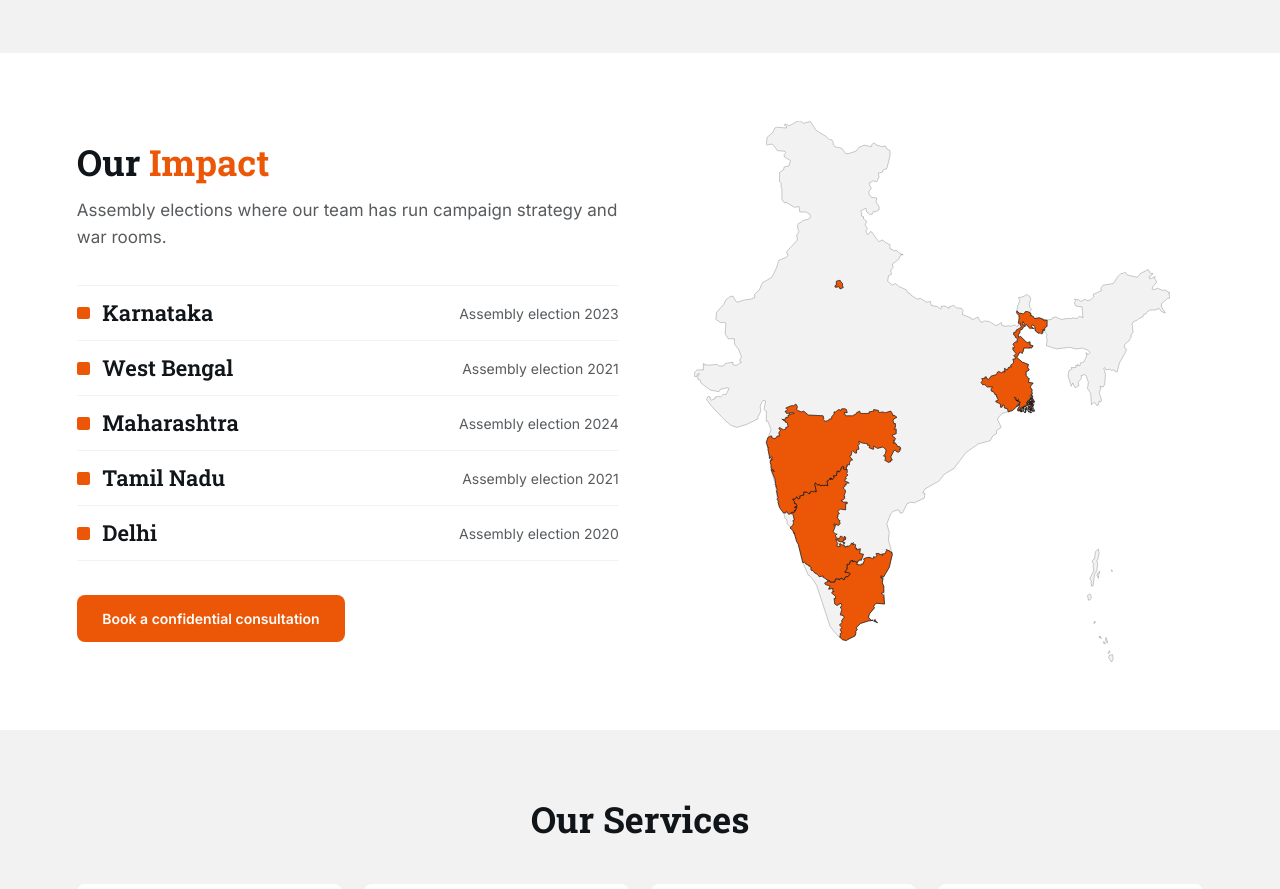
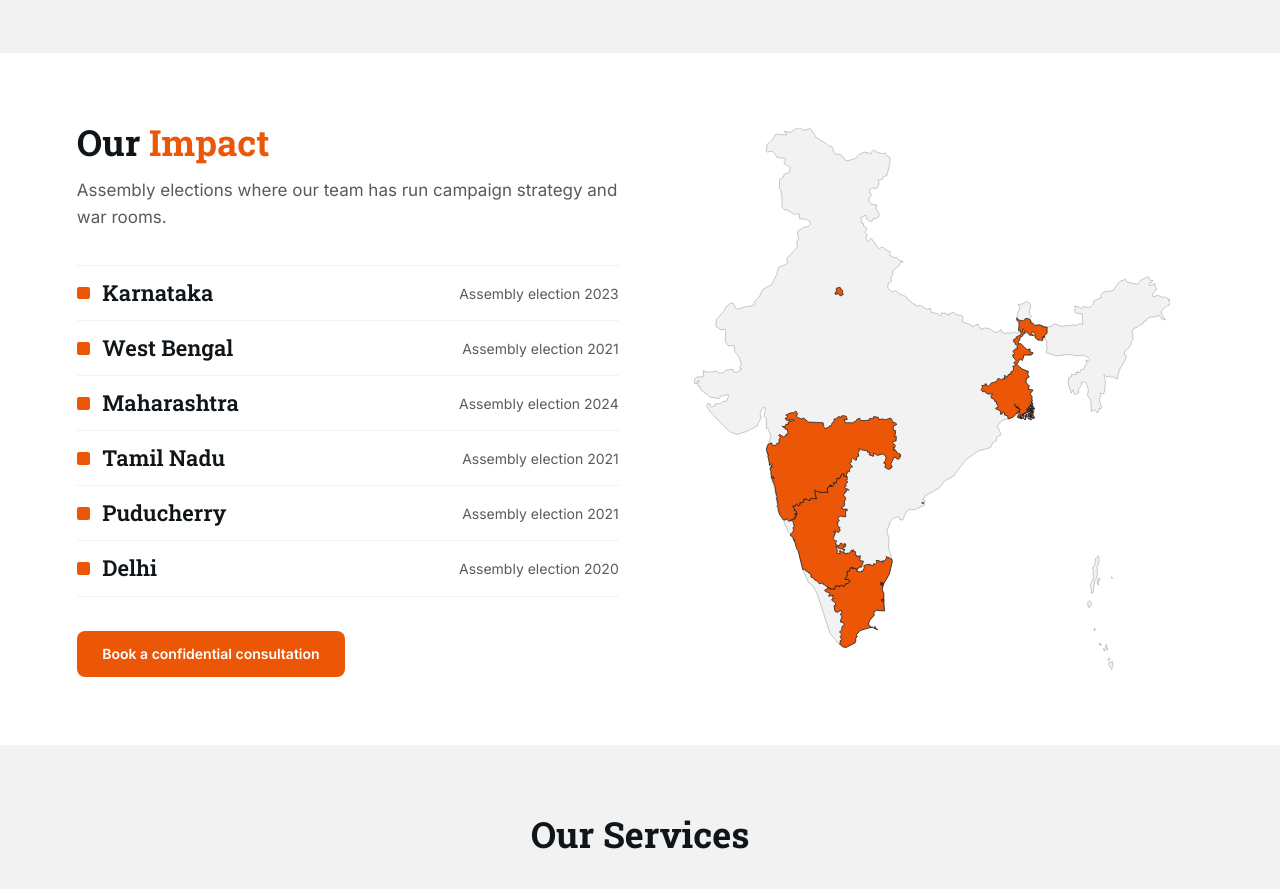
Before and after one commit to ssarathh12/airavat-web, a React (Vite) app: page / in a window 1280 px wide. Shown: the part 1040-1929 px from the top of the page. Built offline with nearby package versions, Linux system fonts and the light colour scheme.

Commit message:
Impact: add Puducherry Assembly election 2021

```diff
--- a/src/App.jsx
+++ b/src/App.jsx
@@ -24,6 +24,7 @@ const IMPACT = [
   { id: 'wb', name: 'West Bengal', year: 'Assembly election 2021' },
   { id: 'mh', name: 'Maharashtra', year: 'Assembly election 2024' },
   { id: 'tn', name: 'Tamil Nadu', year: 'Assembly election 2021' },
+  { id: 'py', name: 'Puducherry', year: 'Assembly election 2021' },
   { id: 'dl', name: 'Delhi', year: 'Assembly election 2020' },
 ];
 
```
